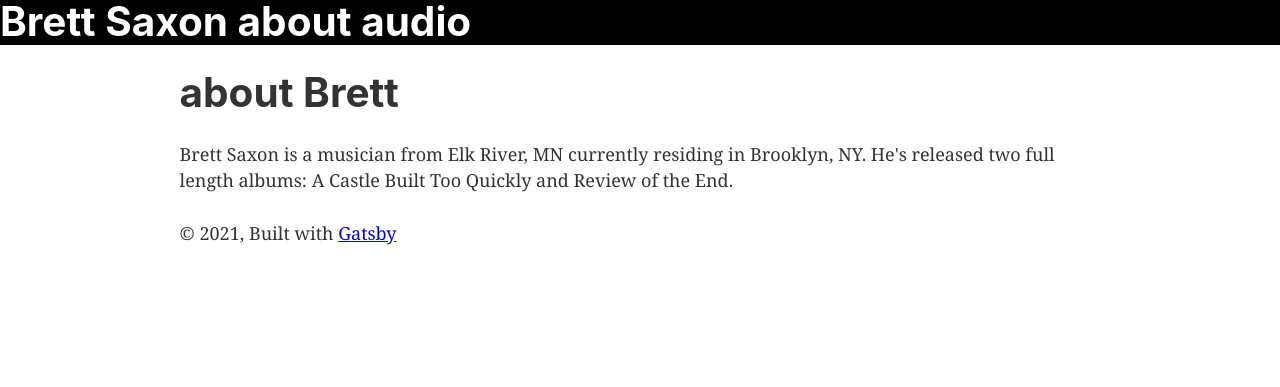
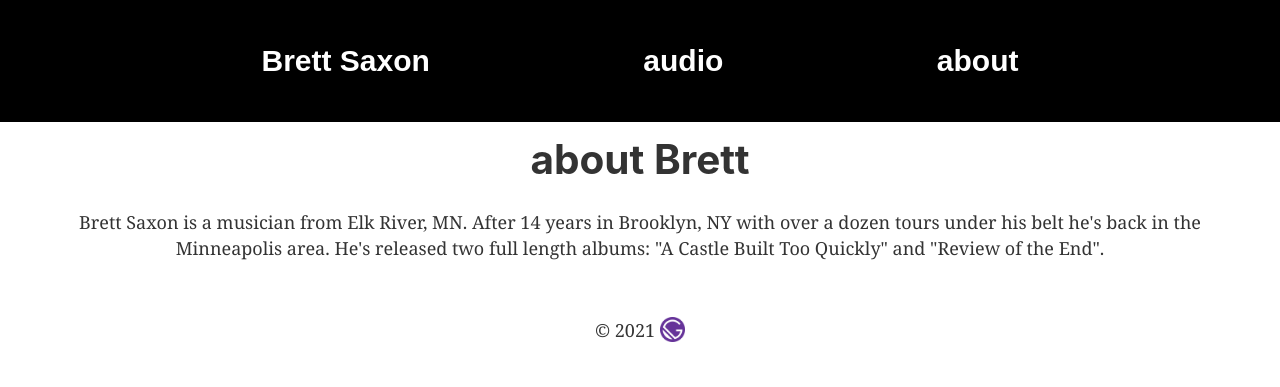
Before and after one commit to bcsaxon/brett-saxon-dot-com, a Gatsby site: page /about in a window 1280 px wide. Built offline with nearby package versions, Linux system fonts and the light colour scheme; Gatsby itself is replaced by a stand-in of ours.

Commit message:
update footer, centering

```diff
--- /dev/null
+++ b/src/components/footer.js
@@ -0,0 +1,25 @@
+import { Link } from "gatsby"
+import PropTypes from "prop-types"
+import React from "react"
+import styled from "styled-components"
+import logo from "../images/gatsby-icon.png"
+
+const StyledFooter = styled.footer`
+  display: flex;
+  justify-content: center;
+  align-items: text;
+  bottom: 0;
+  background: white;
+  padding: 2vh;
+  margin-top: 5vh;
+`
+
+const Footer = () => (
+  <StyledFooter>
+    © {new Date().getFullYear()}
+    <img style={{ width: 30, paddingLeft: 5 }} src={logo} alt="Logo" />
+    <Link href="https://www.gatsbyjs.org"></Link>
+  </StyledFooter>
+)
+
+export default Footer
--- a/src/components/header.js
+++ b/src/components/header.js
@@ -1,58 +1,31 @@
 import { Link } from "gatsby"
 import PropTypes from "prop-types"
 import React from "react"
+import styled from "styled-components"
+
+const StyledHeader = styled.header`
+  display: flex;
+  justify-content: space-evenly;
+  top: 0;
+  background: black;
+  padding: 6vh;
+  margin-bottom: 1;
+`
+
+const StyledLink = styled(props => <Link {...props} />)`
+  color: white;
+  text-decoration: none;
+  font-family: Arial, Helvetica, sans-serif;
+  font-size: 30px;
+  font-weight: 900;
+`
 
 const Header = ({ siteTitle }) => (
-  <header
-    style={{
-      background: `black`,
-      marginBottom: `1 rem`,
-    }}
-  >
-    <div
-      style={
-        {
-          // display: 'flex',
-          // flexDirection: "row",
-          // margin: `0 auto`,
-          // maxWidth: 960,
-          // padding: `1 rem 1.0875rem`,
-          // justifyContent: "space-between",
-        }
-      }
-    >
-      <h1>
-        <Link
-          to="/"
-          style={{
-            color: `white`,
-            textDecoration: `none`,
-          }}
-        >
-          {siteTitle}{" "}
-        </Link>
-
-        <Link
-          to="/about/"
-          style={{
-            color: `white`,
-            textDecoration: `none`,
-          }}
-        >
-          about{" "}
-        </Link>
-        <Link
-          to="/audio/"
-          style={{
-            color: `white`,
-            textDecoration: `none`,
-          }}
-        >
-          audio{" "}
-        </Link>
-      </h1>
-    </div>
-  </header>
+  <StyledHeader>
+    <StyledLink to="/">{siteTitle} </StyledLink>
+    <StyledLink to="/audio/">audio </StyledLink>
+    <StyledLink to="/about/">about </StyledLink>
+  </StyledHeader>
 )
 
 Header.propTypes = {
--- a/src/components/layout.css
+++ b/src/components/layout.css
@@ -1,6 +1,5 @@
 html {
   font-family: sans-serif;
-  /* background-color: black; */
   -ms-text-size-adjust: 100%;
   -webkit-text-size-adjust: 100%;
 }
@@ -15,7 +14,6 @@ details,
 figcaption,
 figure,
 footer,
-header,
 main,
 menu,
 nav,
--- a/src/components/layout.js
+++ b/src/components/layout.js
@@ -1,16 +1,16 @@
-/**
- * Layout component that queries for data
- * with Gatsby's useStaticQuery component
- *
- * See: https://www.gatsbyjs.org/docs/use-static-query/
- */
-
 import React from "react"
 import PropTypes from "prop-types"
 import { useStaticQuery, graphql } from "gatsby"
+import Header from "./header"
+import Footer from "./footer"
+import "./layout.css"
+import styled from "styled-components"
 
-import Header from "./header"
-import "./layout.css"
+const LayoutContainer = styled.div`
+  text-align: center;
+  margin: 2vh 4vw;
+  max-width: 960;
+`
 
 const Layout = ({ children }) => {
   const data = useStaticQuery(graphql`
@@ -26,20 +26,10 @@ const Layout = ({ children }) => {
   return (
     <>
       <Header siteTitle={data.site.siteMetadata.title} />
-      <div
-        style={{
-          margin: `0 auto`,
-          maxWidth: 960,
-          padding: `0 1.0875rem 1.45rem`,
-        }}
-      >
+      <LayoutContainer>
         <main>{children}</main>
-        <footer>
-          © {new Date().getFullYear()}, Built with
-          {` `}
-          <a href="https://www.gatsbyjs.org">Gatsby</a>
-        </footer>
-      </div>
+      </LayoutContainer>
+      <Footer />
     </>
   )
 }
--- a/src/pages/about.js
+++ b/src/pages/about.js
@@ -8,9 +8,10 @@ const about = () => (
 
     <h1>about Brett</h1>
     <p>
-      Brett Saxon is a musician from Elk River, MN currently residing in
-      Brooklyn, NY. He's released two full length albums: A Castle Built Too
-      Quickly and Review of the End.
+      Brett Saxon is a musician from Elk River, MN. After 14 years in Brooklyn,
+      NY with over a dozen tours under his belt he's back in the Minneapolis
+      area. He's released two full length albums: "A Castle Built Too Quickly"
+      and "Review of the End".
     </p>
   </Layout>
 )
```
Also changed, not shown: src/pages/audio.js (+7 -3 lines), src/pages/index.js (+7 -7 lines).
